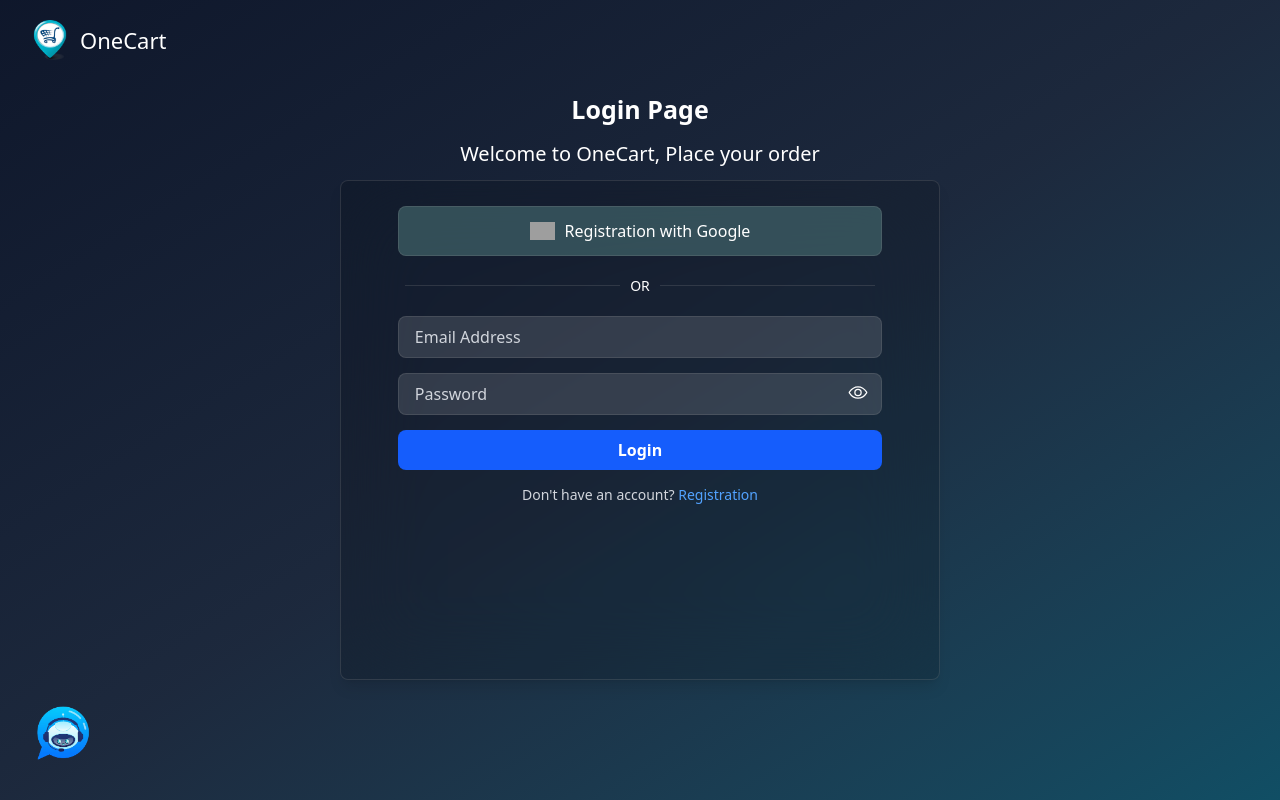
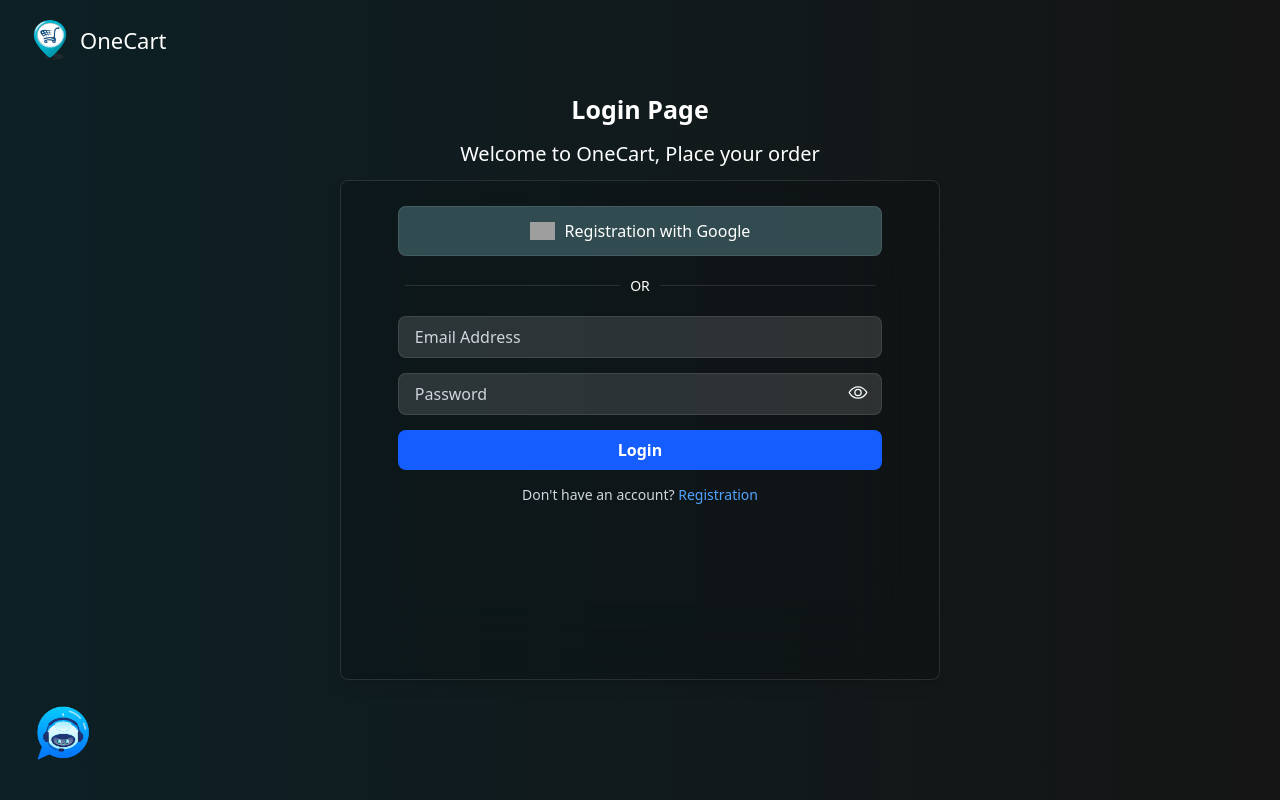
Before and after one commit to Sanjay-P-56/oneCart, a React (Vite) app in the folder frontend/: page /login in a window 1280 px wide. Built offline with nearby package versions, Linux system fonts and the light colour scheme; no server answers; grey boxes are pictures that could not be loaded.

Commit message:
Update Login.jsx

```diff
--- a/frontend/src/pages/Login.jsx
+++ b/frontend/src/pages/Login.jsx
@@ -55,7 +55,7 @@ function Login() {
   };
   let navigate = useNavigate();
   return (
-    <div className="w-[100vw] h-[100vh] bg-gradient-to-br from-slate-900 via-slate-800 to-cyan-900 text-[white] flex flex-col items-center justify-start">
+    <div className="w-[100vw] h-[100vh] bg-gradient-to-l from-[#141414] to-[#0c2025] text-[white] flex flex-col items-center justify-start">
       <div
         className="w-[100%] h-[80px] flex items-center justify-start px-[30px] gap-[10px] cursor-pointer"
         onClick={() => navigate("/home")}
```
